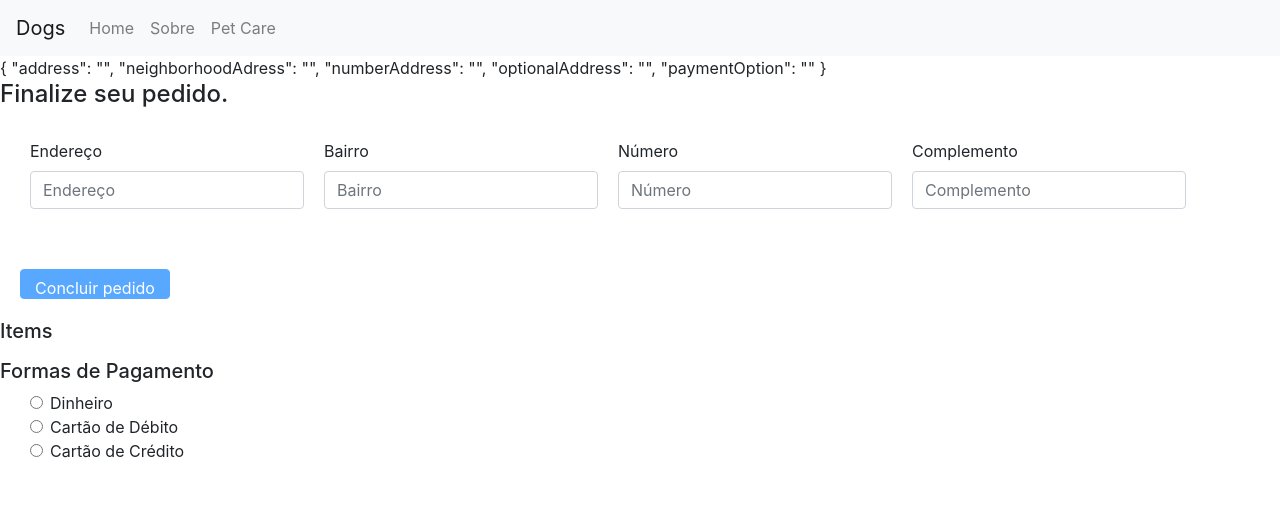
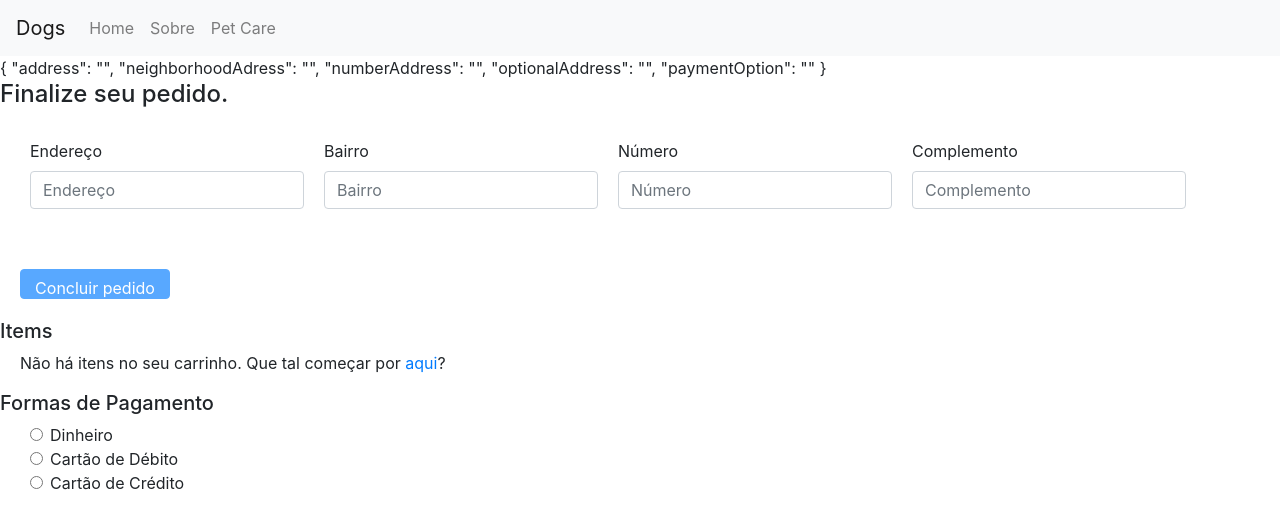
Before and after one commit to analivianogueira/app-dogs, an Angular app in the folder application-dogs/: page /order in a window 1280 px wide. Shown: the top 528 px of the page. Built offline with nearby package versions, Linux system fonts and the light colour scheme.

Commit message:
Correcao da condicao para exibir a mensagem de carrinho vazio

```diff
--- a/application-dogs/src/app/order/order-items/order-items.component.html
+++ b/application-dogs/src/app/order/order-items/order-items.component.html
@@ -1,10 +1,10 @@
-<div *ngIf="!items">
+<div style="padding-left: 20px;"*ngIf="items.length === 0">
     <p>
         Não há itens no seu carrinho. Que tal começar por <a [routerLink]="['/petcare']">aqui</a>?
     </p>
 </div>
 
-<div *ngIf="items">
+<div *ngIf="items.length > 0">
     <ul class="list-group" *ngFor="let item of items">
         <li class="list-group-item">
             <button (click)="emitDecreaseQty(item)" class="btn btn-sm" style="color: blue;">-</button>
```
